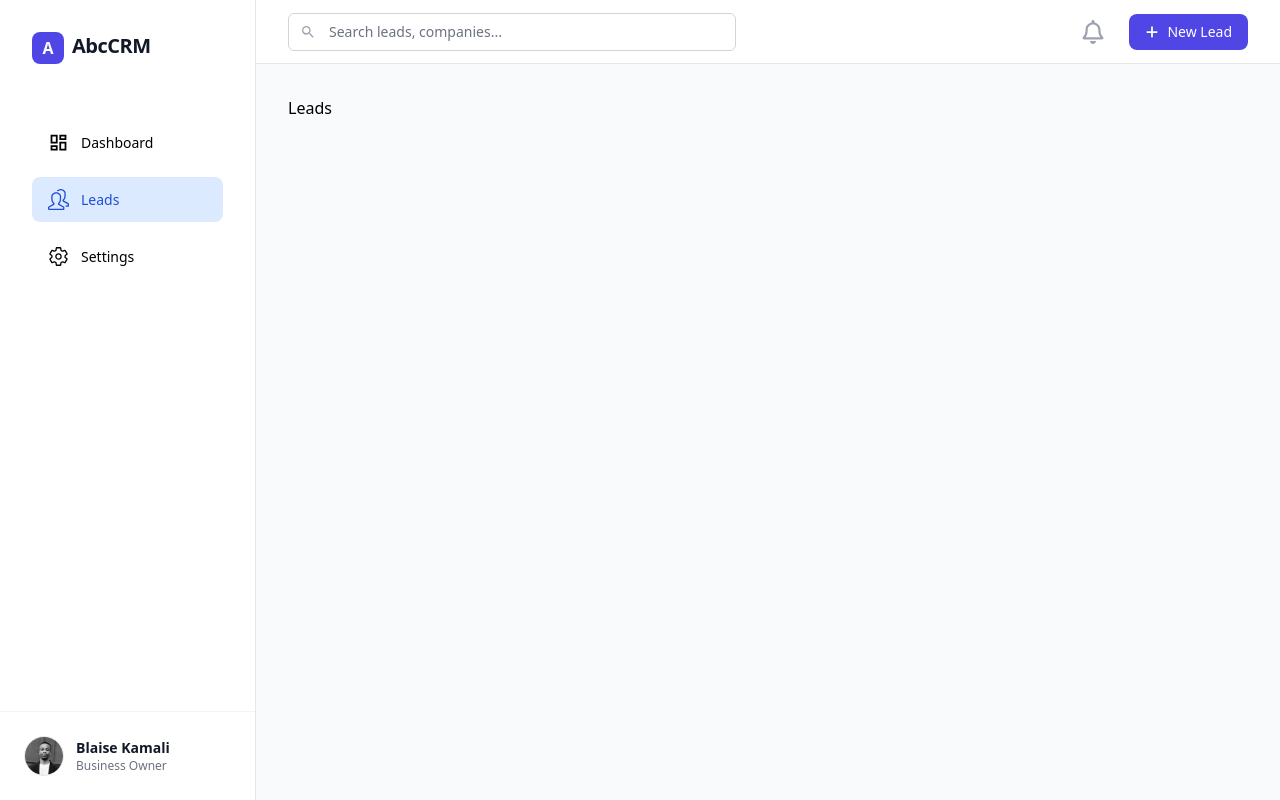
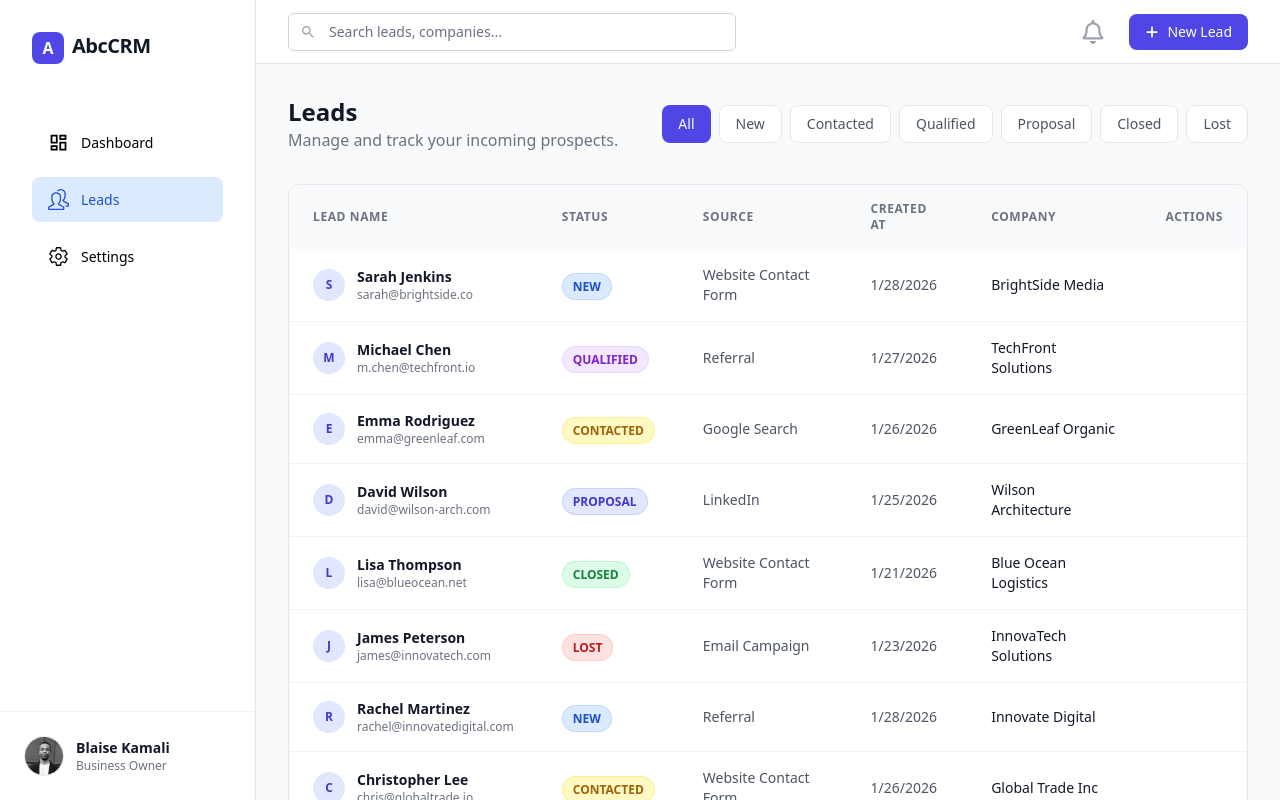
Before and after one commit to Blaise101/FUTURE_FS_02, a React (Vite) app in the folder mini-CRM-frontend/: page /leads in a window 1280 px wide. Built offline with nearby package versions, Linux system fonts and the light colour scheme.

Commit message:
Leads template

```diff
--- a/mini-CRM-frontend/src/pages/Leads.jsx
+++ b/mini-CRM-frontend/src/pages/Leads.jsx
@@ -1,7 +1,115 @@
+import { useState } from "react";
+import { leads, StatusColors } from "../assets/constants";
+import { FaArrowRight } from "react-icons/fa";
+
 export default function Leads() {
+  const leadStatuses = [
+    { label: "All", name: "All" },
+    { label: "NEW", name: "New" },
+    { label: "CONTACTED", name: "Contacted" },
+    { label: "QUALIFIED", name: "Qualified" },
+    { label: "PROPOSAL", name: "Proposal" },
+    { label: "CLOSED", name: "Closed" },
+    { label: "LOST", name: "Lost" },
+  ];
+
+  const [filter, setFilter] = useState("All");
+
+  const filteredLeads =
+    filter == "All" ? leads : leads.filter((l) => l.status == filter);
+
   return (
     <>
-      <div className="p-8">Leads</div>
+      <div className="p-8">
+        <div className="flex flex-col sm:flex-row sm:items-center justify-between mb-8 gap-4">
+          <div>
+            <h2 className="text-2xl font-bold text-gray-900">Leads</h2>
+            <p className="text-gray-500">
+              Manage and track your incoming prospects.
+            </p>
+          </div>
+          <div className="flex gap-2 overflow-x-auto pb-2 sm:pb-0">
+            {leadStatuses.map((s) => (
+              <button
+                key={s}
+                onClick={() => setFilter(s.label)}
+                className={`px-4 py-2 rounded-lg text-sm font-medium whitespace-nowrap transition-colors ${
+                  filter === s.label
+                    ? "bg-indigo-600 text-white"
+                    : "bg-white text-gray-600 border border-gray-200 hover:border-indigo-600"
+                }`}
+              >
+                {s.name}
+              </button>
+            ))}
+          </div>
+        </div>
+
+        <div className="bg-white rounded-xl border border-gray-200 shadow-sm overflow-hidden">
+          <div className="overflow-x-auto">
+            <table className="w-full text-left">
+              <thead>
+                <tr className="bg-gray-50 text-gray-500 text-xs font-bold uppercase tracking-wider">
+                  <th className="px-6 py-4">Lead Name</th>
+                  <th className="px-6 py-4">Status</th>
+                  <th className="px-6 py-4">Source</th>
+                  <th className="px-6 py-4">Created At</th>
+                  <th className="px-6 py-4">Company</th>
+                  <th className="px-6 py-4 text-right">Actions</th>
+                </tr>
+              </thead>
+              <tbody className="divide-y divide-gray-100">
+                {filteredLeads.map((lead) => (
+                  <tr
+                    key={lead.id}
+                    className="hover:bg-gray-50 transition-colors group cursor-pointer"
+                  >
+                    <td className="px-6 py-4">
+                      <div className="flex items-center">
+                        <div className="w-8 h-8 rounded-full bg-indigo-100 text-indigo-700 flex items-center justify-center font-bold text-xs mr-3">
+                          {lead.name.charAt(0)}
+                        </div>
+                        <div>
+                          <p className="text-sm font-semibold text-gray-900">
+                            {lead.name}
+                          </p>
+                          <p className="text-xs text-gray-500">{lead.email}</p>
+                        </div>
+                      </div>
+                    </td>
+                    <td className="px-6 py-4">
+                      <span
+                        className={`px-2.5 py-1 text-xs font-semibold rounded-full border ${StatusColors[lead.status]}`}
+                      >
+                        {lead.status}
+                      </span>
+                    </td>
+                    <td className="px-6 py-4 text-sm text-gray-600">
+                      {lead.source}
+                    </td>
+                    <td className="px-6 py-4 text-sm text-gray-600">
+                      {new Date(lead.createdAt).toLocaleDateString()}
+                    </td>
+                    <td className="px-6 py-4 text-sm text-gray-900 font-medium">
+                      {lead.company}
+                    </td>
+                    <td className="px-6 py-4 text-right">
+                      <button className="p-2 text-gray-400 hover:text-indigo-600 transition-colors opacity-0 group-hover:opacity-100">
+                        <FaArrowRight />
+                      </button>
+                    </td>
+                  </tr>
+                ))}
+              </tbody>
+            </table>
+          </div>
+          {filteredLeads.length === 0 && (
+            <div className="p-12 text-center">
+              <p className="text-gray-500">No leads found in this category.</p>
+            </div>
+          )}
+        </div>
+      </div>
     </>
   );
 }
```
